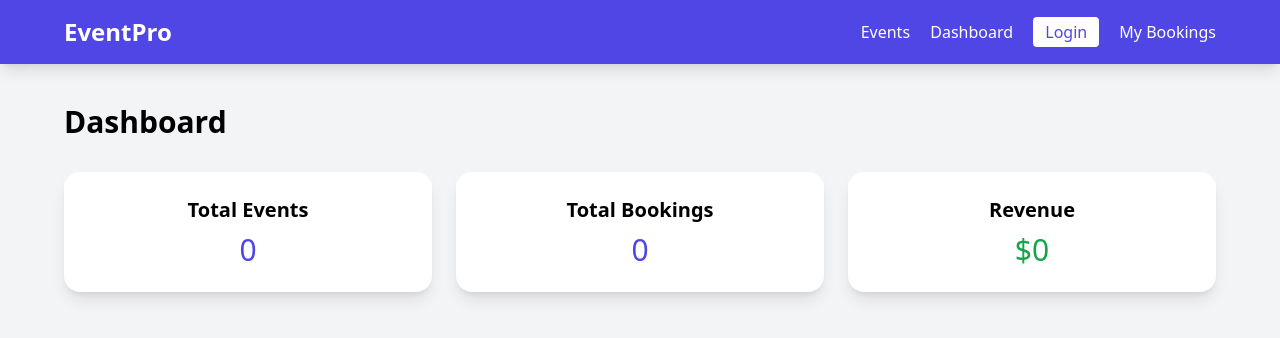
After one commit to rakibislam9/Event-management, a Django app: page /dashboard/ in a window 1280 px wide. The commit adds this page. Shown: the top 338 px of the page. Run offline with Django 5.2, Linux system fonts and the light colour scheme; data that the repository does not hold is empty; some libraries are stand-ins or nearby versions.

Commit message:
Tamplate, views

```diff
--- /dev/null
+++ b/event/templates/dashboard.html
@@ -0,0 +1,27 @@
+{% extends "navber.html" %}
+{% block title %}Dashboard{% endblock %}
+
+{% block content %}
+
+<h1 class="text-3xl font-bold mb-8">Dashboard</h1>
+
+<div class="grid md:grid-cols-3 gap-6">
+
+    <div class="bg-white p-6 rounded-2xl shadow-lg text-center">
+        <h2 class="text-xl font-semibold">Total Events</h2>
+        <p class="text-3xl text-indigo-600 mt-2">{{ total_events }}</p>
+    </div>
+
+    <div class="bg-white p-6 rounded-2xl shadow-lg text-center">
+        <h2 class="text-xl font-semibold">Total Bookings</h2>
+        <p class="text-3xl text-indigo-600 mt-2">{{ total_bookings }}</p>
+    </div>
+
+    <div class="bg-white p-6 rounded-2xl shadow-lg text-center">
+        <h2 class="text-xl font-semibold">Revenue</h2>
+        <p class="text-3xl text-green-600 mt-2">${{ revenue }}</p>
+    </div>
+
+</div>
+
+{% endblock %}
--- /dev/null
+++ b/event/templates/navber.html
@@ -0,0 +1,36 @@
+<!DOCTYPE html>
+<html>
+<head>
+    <title>{% block title %}Event System{% endblock %}</title>
+    <script src="https://cdn.tailwindcss.com"></script>
+</head>
+<body class="bg-gray-100">
+
+    <!-- Navbar -->
+    <nav class="bg-indigo-600 p-4 shadow-lg">
+        <div class="max-w-6xl mx-auto flex justify-between items-center text-white">
+            <a href="/" class="text-2xl font-bold">EventPro</a>
+
+            <div class="space-x-4">
+                <a href="/" class="hover:underline">Events</a>
+                <a href="{% url 'dashboard' %}" class="hover:underline">Dashboard</a>
+
+                {% if user.is_authenticated %}
+                    <span>Hello, {{ user.username }}</span>
+                    <a href="/logout/" class="bg-white text-indigo-600 px-3 py-1 rounded">Logout</a>
+                {% else %}
+                    <a href="/login/" class="bg-white text-indigo-600 px-3 py-1 rounded">Login</a>
+                    <a href="{% url 'my_bookings' %}" class="hover:underline">
+                        My Bookings
+                    </a>
+                {% endif %}
+            </div>
+        </div>
+    </nav>
+
+    <div class="max-w-6xl mx-auto py-10">
+        {% block content %}{% endblock %}
+    </div>
+
+</body>
+</html>
--- a/event/urls.py
+++ b/event/urls.py
@@ -1,7 +1,11 @@
 from django.urls import path
-from .views import event_list
+from .views import event_list, book_event, dashboard,my_bookings, admin_dashboard
 
 
 urlpatterns = [
-    path('', event_list, name='event_list')
+    path('', event_list, name='event_list'),
+    path('book/<int:event_id>/', book_event, name='book_event'),
+    path('dashboard/', dashboard, name='dashboard'),
+    path('my-bookings/', my_bookings, name='my_bookings'),
+    path('admin-dashboard/', admin_dashboard, name='admin_dashboard')
 ]
--- a/event/views.py
+++ b/event/views.py
@@ -1,6 +1,11 @@
-from django.shortcuts import render
-from django.db.models import Count, Sum, F
-from .models import Event
+from django.shortcuts import render, get_object_or_404, redirect
+from django.contrib.auth.decorators import login_required
+from django.contrib.admin.views.decorators import staff_member_required
+from django.core.paginator import Paginator
+from django.contrib import messages
+from django.db import transaction
+from django.db.models import Count, Sum, F, Q
+from .models import Event, Booking
 
 # Create your views here.
 
@@ -14,3 +19,110 @@ def event_list(request):
     )
 
     return render(request, "event_list.html", {"events": events})
+
+def dashboard(request):
+    total_events = Event.objects.count()
+    total_bookings = Booking.objects.count()
+
+
+    revenue = Booking.objects.aggregate(
+        total_revenue = Sum(F("quantity") * F("event__price"))
+    )
+
+
+    context = {
+        "total_events" : total_events,
+        "total_bookings" : total_bookings,
+        "revenue" : revenue["total_revenue"] or 0,
+    }
+
+    return render(request, "dashboard.html", context)
+
+@login_required
+@transaction.atomic
+def book_event(request, event_id):
+    event = Event.objects.select_for_update().get(id=event_id)
+
+    quantity = int(request.POST.get("quantity", 1))
+
+    if event.available_seats < quantity:
+        messages.error(request, "Not enough seats avaolable!")
+        return redirect("event_list")
+
+    # Reduce seats
+    event.available_seates -= quantity
+    event.save()
+
+
+    #create booling
+
+    Booking.objects.create(
+        user=request.user,
+        event=event,
+        quantity=quantity
+    )
+
+    messages.success(request, "Booking successful")
+    return redirect("event list")
+
+def event_list(request):
+    query = request.GET.get("q")
+
+    events = Event.objects.select_related("category") \
+        .annotate(total_bookings=Count("bookings"))
+
+    if query:
+        events = events.filter(
+            Q(title__icontains=query) |
+            Q(location__icontains=query)
+        )
+
+    paginator = Paginator(events, 6)
+    page_number = request.GET.get("page")
+    page_obj = paginator.get_page(page_number)
+
+    return render(request, "event_list.html", {
+        "page_obj": page_obj
+    })
+
+def dashboard(request):
+    total_events = Event.objects.count()
+    total_bookings = Booking.objects.count()
+
+    revenue_data = Booking.objects.aggregate(
+        total_revenue=Sum(F("quantity") * F("event__price"))
+    )
+
+    revenue = revenue_data["total_revenue"] or 0
+
+    context = {
+        "total_events": total_events,
+        "total_bookings": total_bookings,
+        "revenue": revenue,
+    }
+
+    return render(request, "dashboard.html", context)
+
+@login_required
+def my_bookings(request):
+    bookings = (
+        request.user.bookings
+        .select_related("event")
+        .order_by("-booked_at")
+    )
+
+    return render(request, "my_bookings.html", {
+        "bookings": bookings
+    })
+
+from django.contrib.admin.views.decorators import staff_member_required
+
+@staff_member_required
+def admin_dashboard(request):
+    total_events = Event.objects.count()
+    total_bookings = Booking.objects.count()
+
+    return render(request, "admin_dashboard.html", {
+        "total_events": total_events,
+        "total_bookings": total_bookings
+    })
```
Also changed, not shown: event/templates/admin_dashboard.html (added, +22 -0 lines), event/templates/event_list.html (+71 -17 lines), event/templates/my_bookings.html (added, +24 -0 lines).
